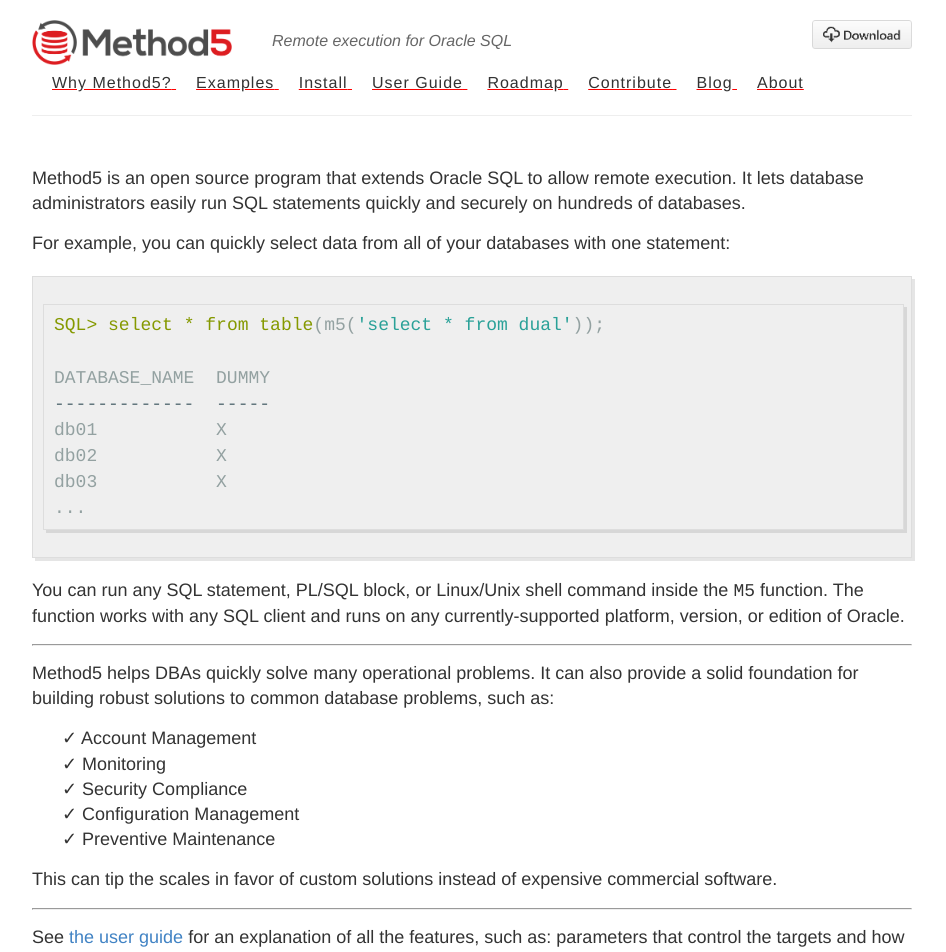
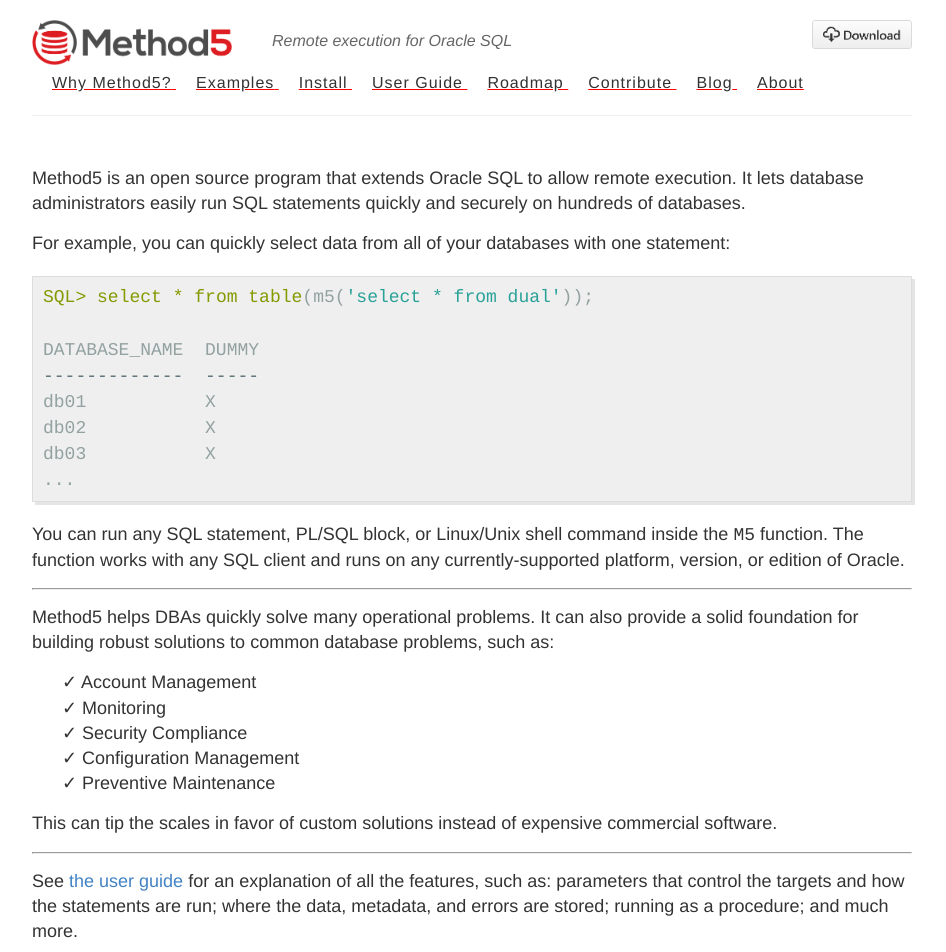
Before and after one commit to method5/method5.github.io, a Jekyll site: the page built from index.md, in a window 1280 px wide. Shown: the top 952 px of the page, without its empty margins (168-1114 px from the left). Built offline with Jekyll 4.4.1, drawn with Linux system fonts in a browser that asks for light colours.

````diff
--- a/index.md
+++ b/index.md
@@ -6,7 +6,7 @@ Method5 is an open source program that extends Oracle SQL to allow remote execut
 
 For example, you can quickly select data from all of your databases with one statement:
 
-```sql
+{% highlight sql %}
 SQL> select * from table(m5('select * from dual'));
 
 DATABASE_NAME  DUMMY
@@ -15,7 +15,7 @@ db01           X
 db02           X
 db03           X
 ...
-```
+{% endhighlight %}
 
 You can run any SQL statement, PL/SQL block, or Linux/Unix shell command inside the `M5` function. The function works with any SQL client and runs on any currently-supported platform, version, or edition of Oracle.
 
````
